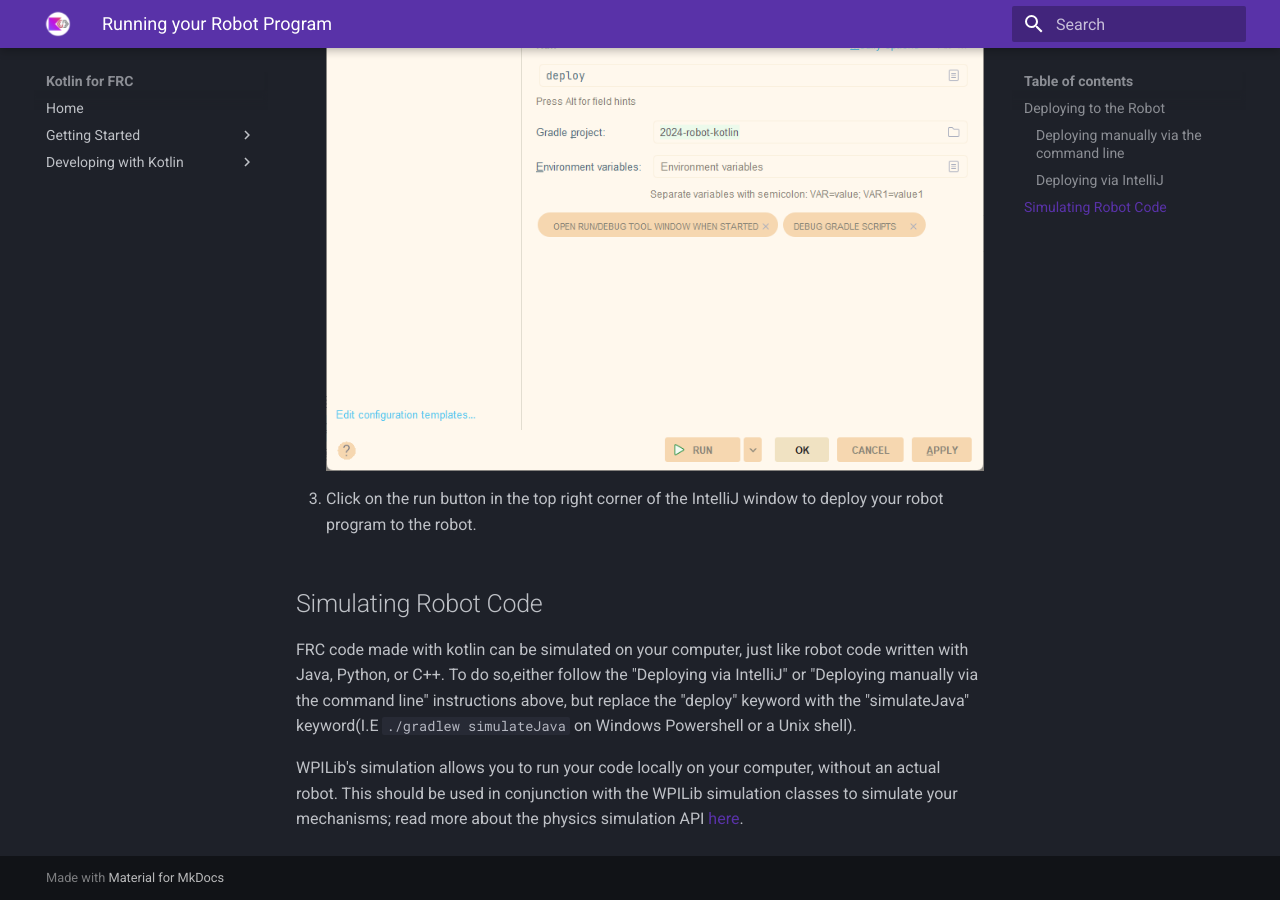
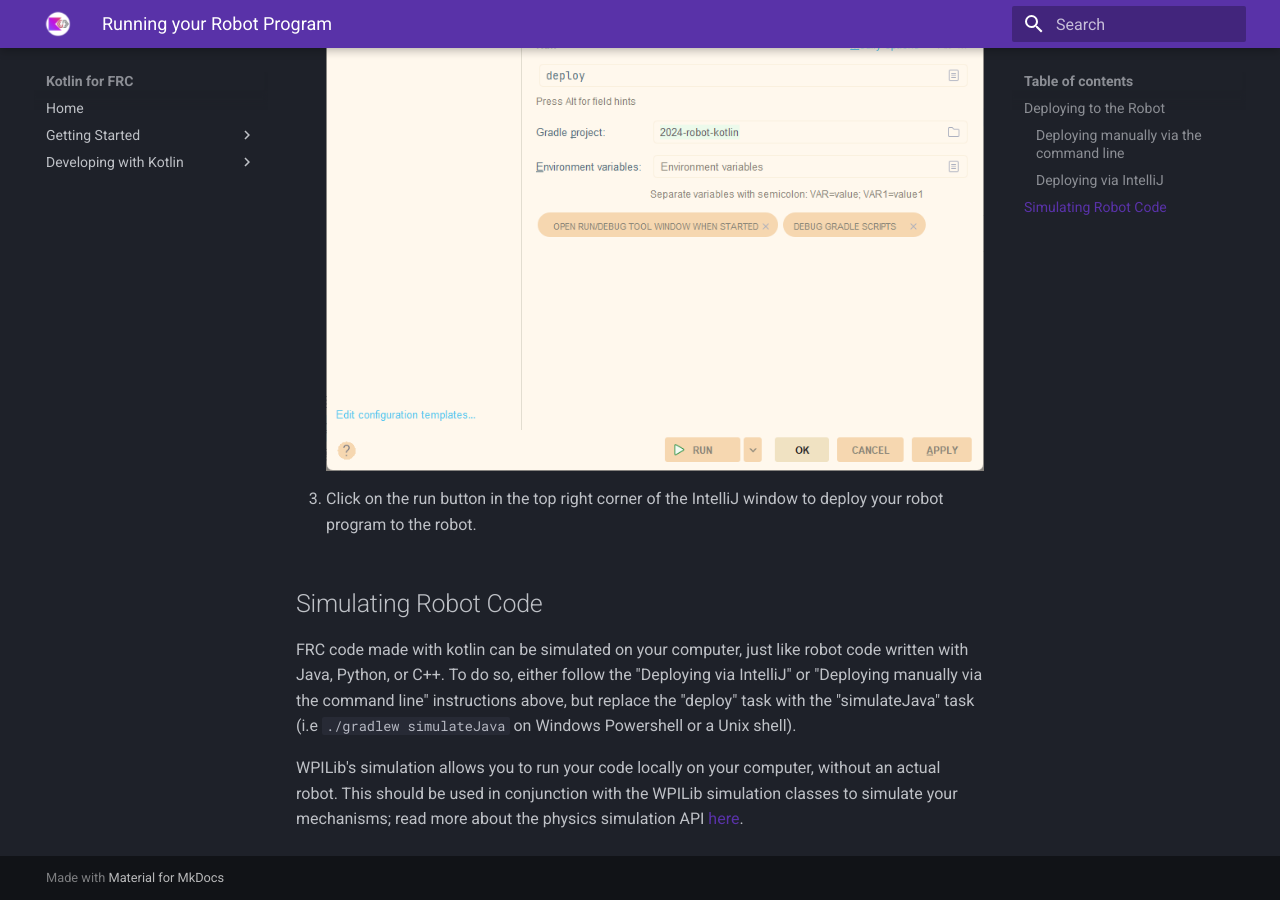
Before and after one commit to Kotlin-for-FRC/kotlin-for-frc.github.io, an MkDocs documentation site: the page built from docs/getting-started/running.md, in a window 1280 px wide and 900 px high, scrolled down 996 px. Built offline with MkDocs 1.6.1 and Material for MkDocs 9.7.7, drawn with Linux system fonts in a browser that asks for light colours.

Commit message:
Changed "keyword" to "task"
Co-authored-by: Tim Winters <twinters007@gmail.com>

```diff
--- a/docs/getting-started/running.md
+++ b/docs/getting-started/running.md
@@ -36,7 +36,7 @@
 
 ## Simulating Robot Code
 
-FRC code made with kotlin can be simulated on your computer, just like robot code written with Java, Python, or C++. To do so,either follow the "Deploying via IntelliJ" or "Deploying manually via the command line" instructions above, but replace the "deploy" keyword with the "simulateJava" keyword(I.E `./gradlew simulateJava` on Windows Powershell or a Unix shell).
+FRC code made with kotlin can be simulated on your computer, just like robot code written with Java, Python, or C++. To do so, either follow the "Deploying via IntelliJ" or "Deploying manually via the command line" instructions above, but replace the "deploy" task with the "simulateJava" task (i.e `./gradlew simulateJava` on Windows Powershell or a Unix shell).
 
 WPILib's simulation allows you to run your code locally on your computer, without an actual robot. This should be used in conjunction with the WPILib simulation classes to simulate your mechanisms; read more about the physics simulation API [here](
 https://docs.wpilib.org/en/stable/docs/software/wpilib-tools/robot-simulation/physics-sim.html).
```
